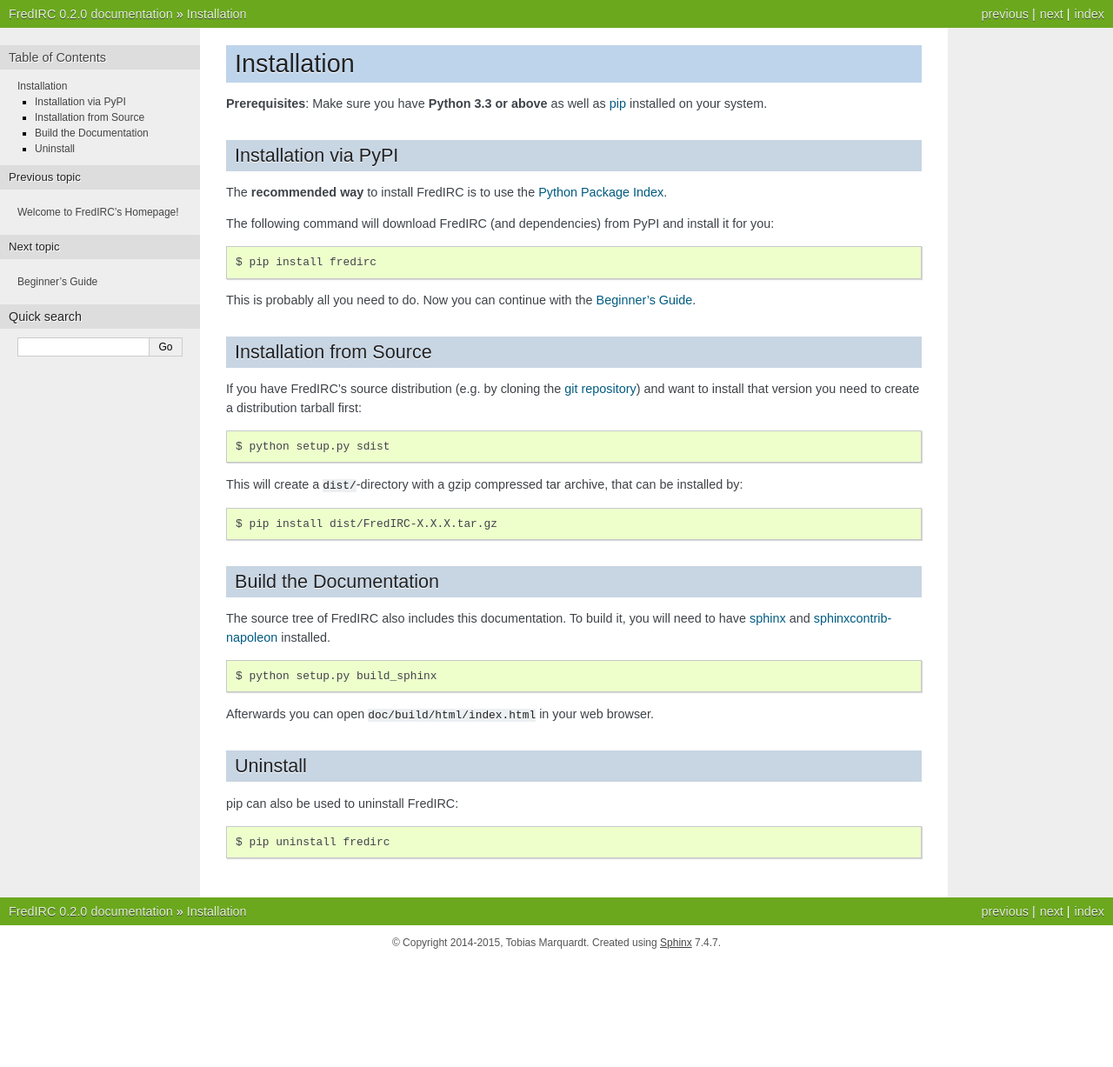
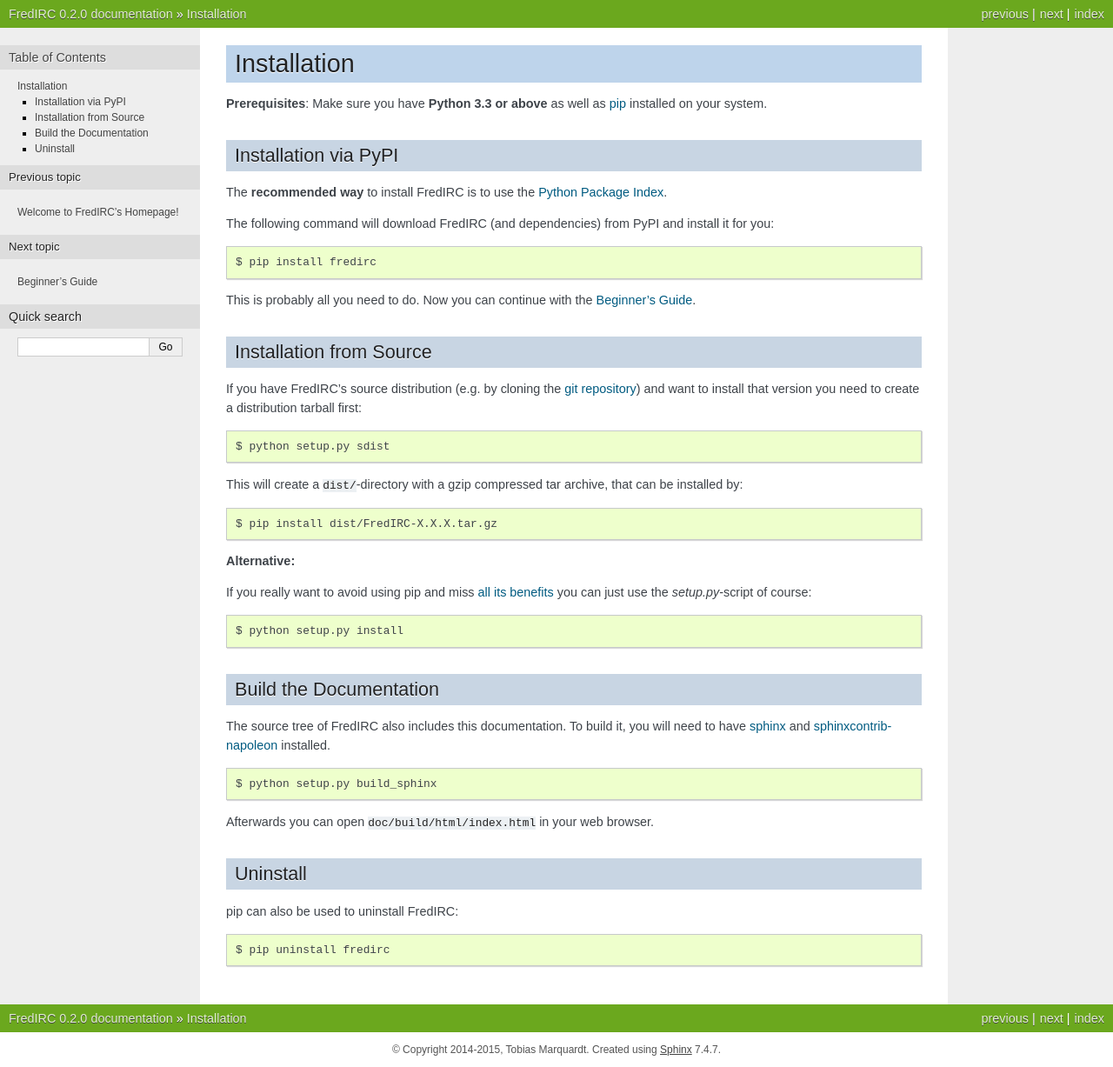
Before and after one commit to worblehat/FredIRC, a Sphinx documentation site: the page built from doc/source/install.rst, in a window 1280 px wide. Shown: the whole page at 87% size. Built offline with Sphinx 7.4.7, drawn with Linux system fonts in a browser that asks for light colours; before the commit the page ends 1104 px from its top, so only the background shows below that.

Commit message:
Additional installation instruction in documentation.

```diff
--- a/doc/source/install.rst
+++ b/doc/source/install.rst
@@ -37,6 +37,16 @@
 
     $ pip install dist/FredIRC-X.X.X.tar.gz
 
+**Alternative:**
+
+If you really want to avoid using
+pip and miss `all its benefits <https://pip.pypa.io/en/stable/user_guide.html>`_
+you can just use the `setup.py`-script of course:
+
+.. code-block:: bash
+
+    $ python setup.py install
+
 Build the Documentation
 -----------------------
 
```
